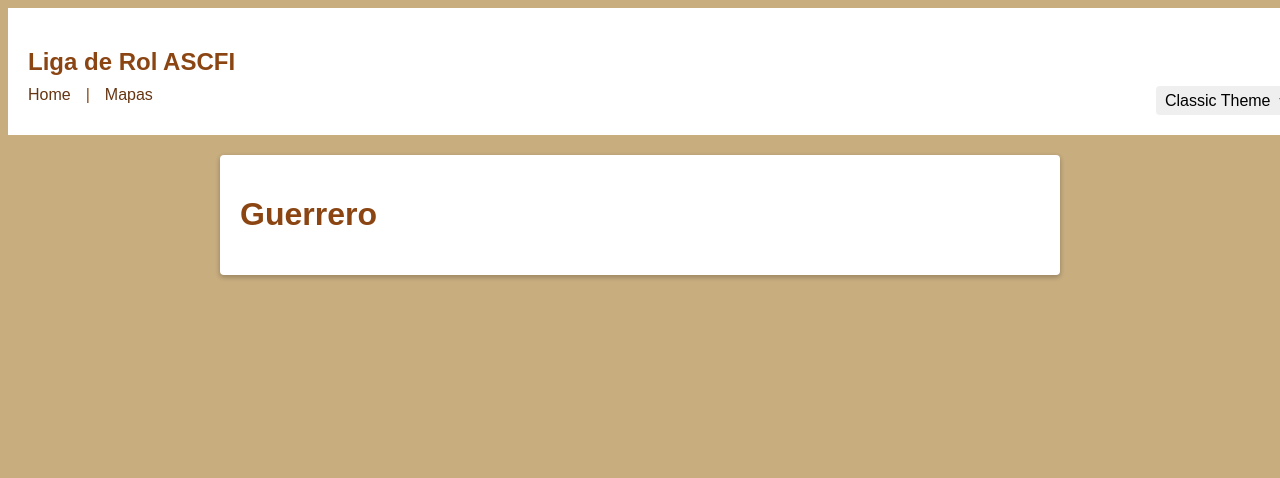
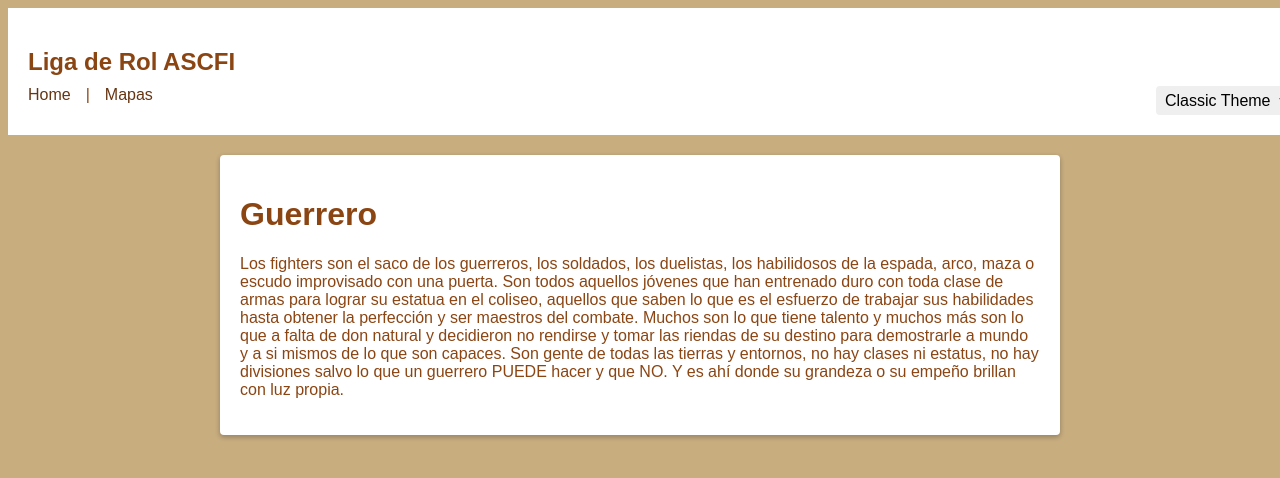
Before and after one commit to SMALFD/web-rol, a Next.js app: page /wiki/clases/fighter in a window 1280 px wide. Shown: the top 478 px of the page. Built offline with nearby package versions, Linux system fonts and the light colour scheme.

Commit message:
added fighter

```diff
--- a/app/wiki/clases/fighter/page.tsx
+++ b/app/wiki/clases/fighter/page.tsx
@@ -6,7 +6,14 @@ export default function Fighter() {
             <div className="content">
                 <h1 id="fighter">Guerrero</h1>
                 <p>
-
+                    Los fighters son el saco de los guerreros, los soldados, los duelistas, los habilidosos de la espada,
+                    arco, maza o escudo improvisado con una puerta. Son todos aquellos jóvenes que han entrenado duro con
+                    toda clase de armas para lograr su estatua en el coliseo, aquellos que saben lo que es el esfuerzo
+                    de trabajar sus habilidades hasta obtener la perfección y ser maestros del combate. Muchos son lo que tiene talento
+                    y muchos más son lo que a falta de don natural y decidieron no rendirse y tomar las riendas de su destino
+                    para demostrarle a mundo y a si mismos de lo que son capaces. Son gente de todas las tierras y entornos,
+                    no hay clases ni estatus, no hay divisiones salvo lo que un guerrero PUEDE hacer y que NO. Y es ahí
+                    donde su grandeza o su empeño brillan con luz propia.
                 </p>
             </div>
         </main>
```
